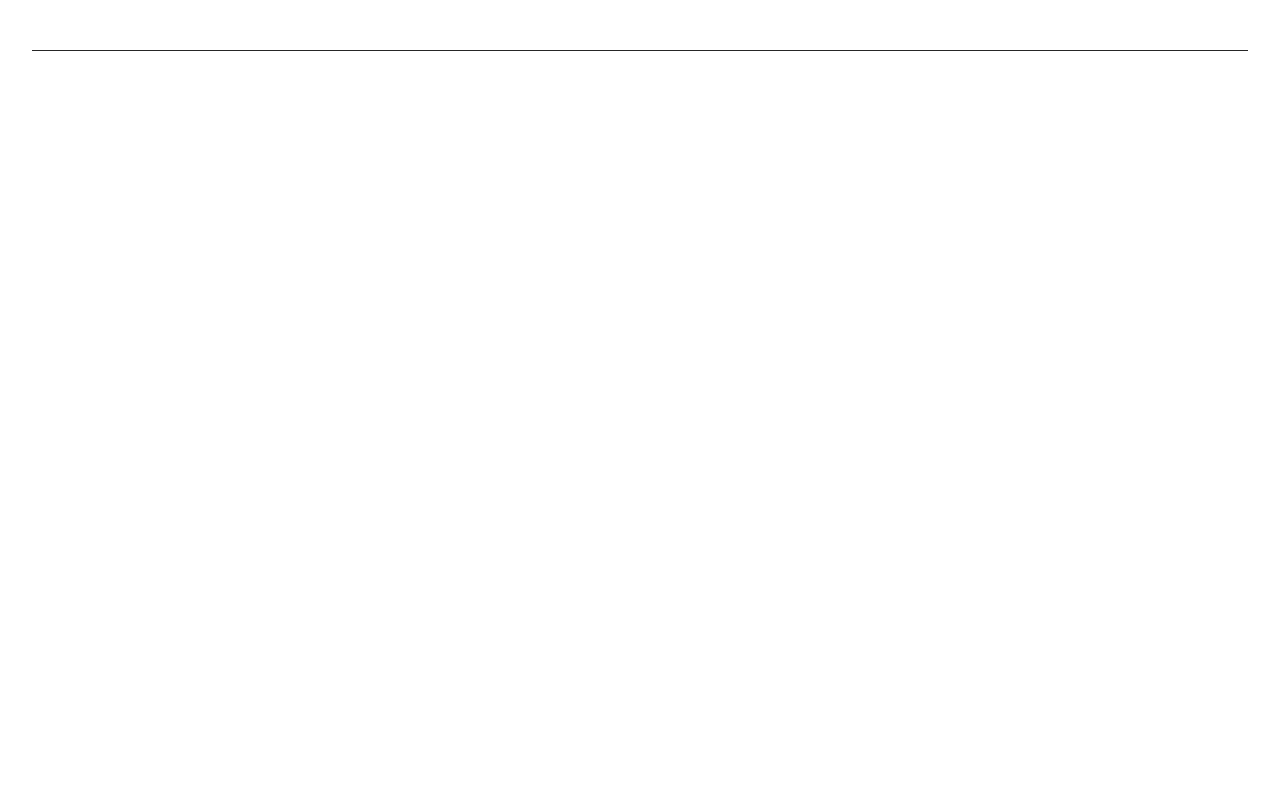
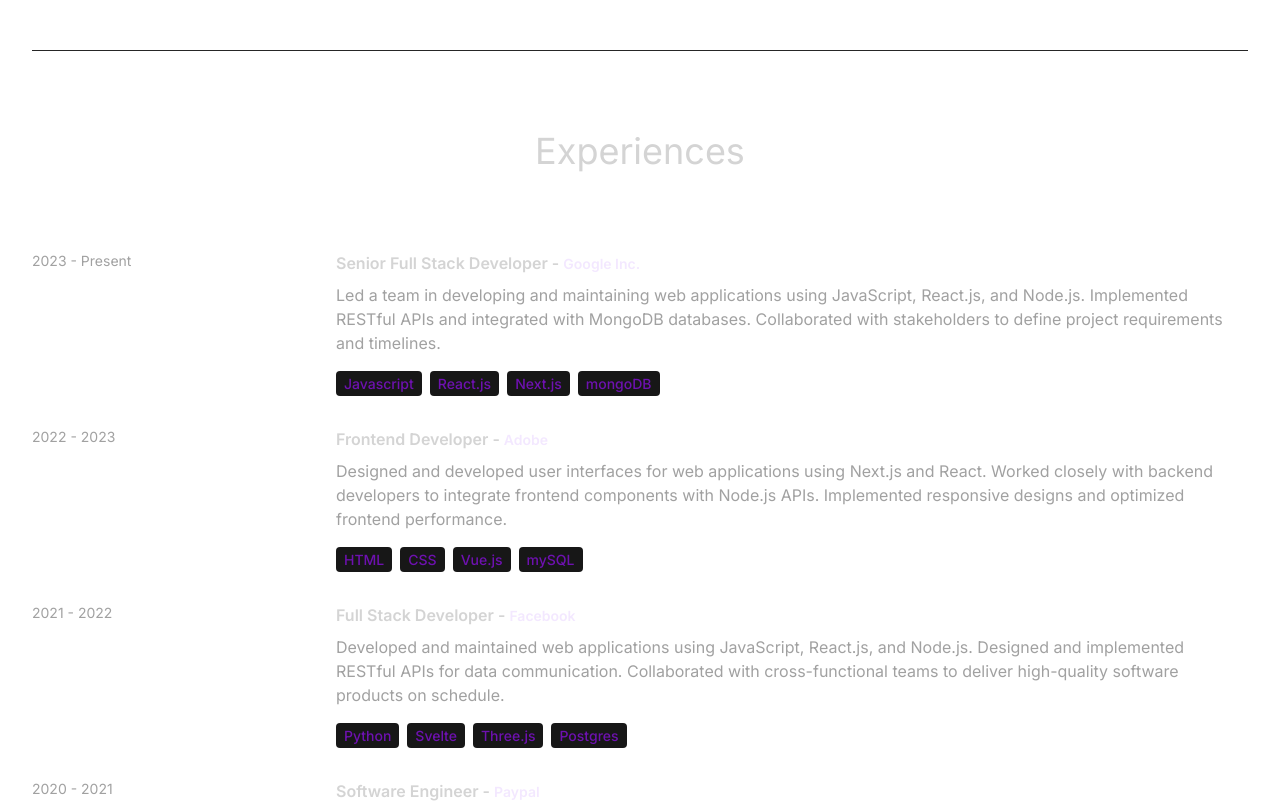
Before and after one commit to fauzan2798/simply-porto, a React (Vite) app: page / in a window 1280 px wide. Shown: the part 1960-2762 px from the top of the page. Before the commit the page ends 2011 px from the top, so only its background shows below. Built offline with nearby package versions, Linux system fonts and the light colour scheme.

Commit message:
add-experiences

```diff
--- a/src/App.jsx
+++ b/src/App.jsx
@@ -1,4 +1,5 @@
 import About from "./components/About";
+import Experience from "./components/Experience";
 import Hero from "./components/Hero";
 import Navbar from "./components/Navbar";
 import Technologies from "./components/Technologies";
@@ -15,6 +16,7 @@ function App() {
         <Hero />
         <About />
         <Technologies />
+        <Experience />
       </div>
     </div>
   );
--- /dev/null
+++ b/src/components/Experience.jsx
@@ -0,0 +1,39 @@
+import { EXPERIENCES } from "../constants";
+
+function Experience() {
+  return (
+    <div className="border-b border-neutral-900 pb-4">
+      <h2 className="my-20 text-center text-4xl">Experiences</h2>
+      <div>
+        {EXPERIENCES.map((experience, index) => (
+          <div key={index} className="mb-8 flex flex-wrap lg:justify-center">
+            {/* Kiri */}
+            <div className="w-full lg:w-1/4">
+              <p className="mb-2 text-sm text-neutral-400">{experience.year}</p>
+            </div>
+            {/* Kanan */}
+            <div className="w-full max-x-xl lg:w-3/4">
+              <h6 className="mb-2 font-semibold">
+                {experience.role} -{" "}
+                <span className="text-sm text-purple-100">
+                  {experience.company}
+                </span>
+              </h6>
+              <p className="mb-4 text-neutral-400">{experience.description}</p>
+              {experience.technologies.map((tech, index) => (
+                <span
+                  key={index}
+                  className="mr-2 mt-4 bg-neutral-900 px-2 py-1 rounded font-medium text-sm text-purple-800"
+                >
+                  {tech}
+                </span>
+              ))}
+            </div>
+          </div>
+        ))}
+      </div>
+    </div>
+  );
+}
+
+export default Experience;
```
